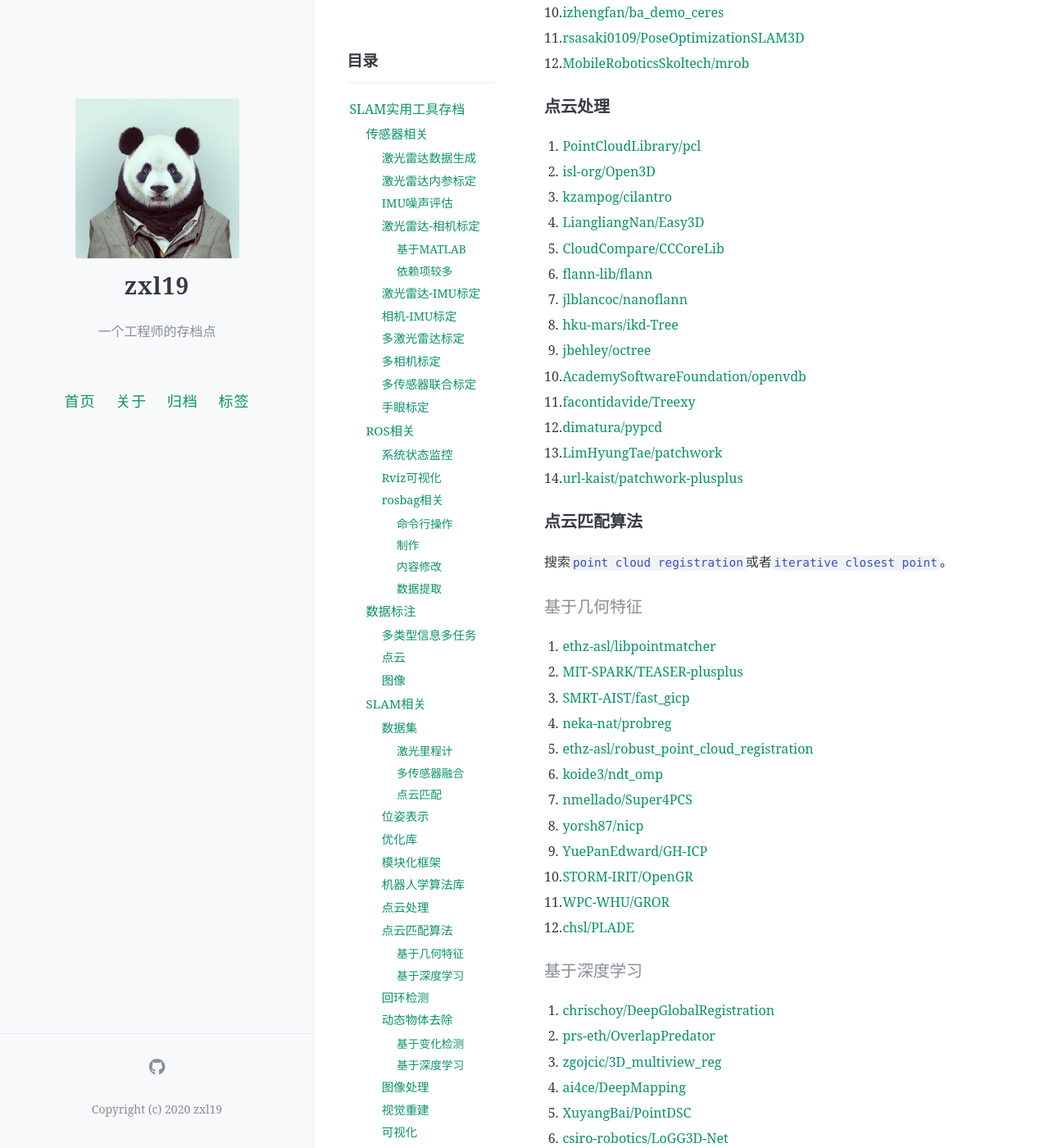
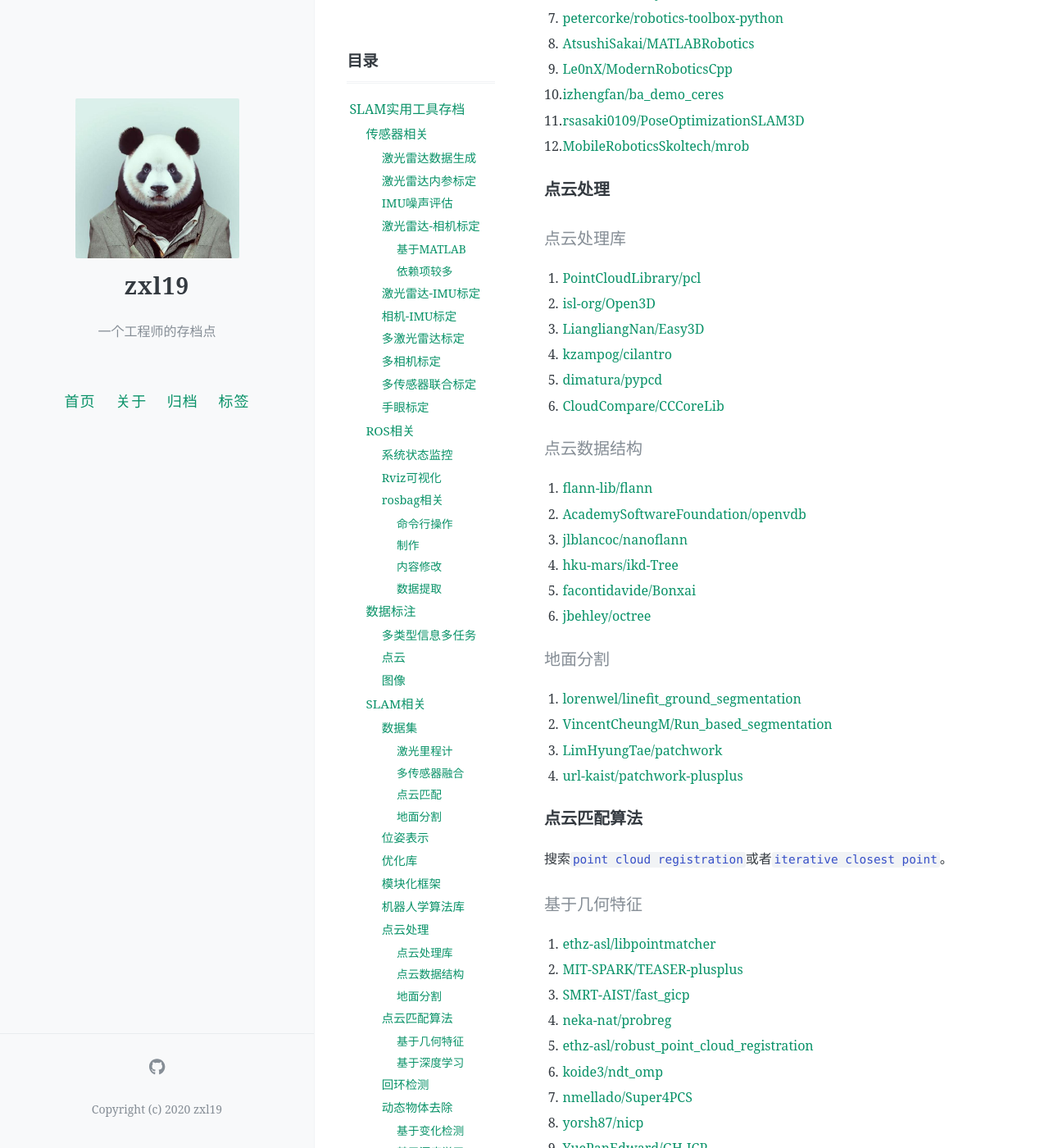
Before and after one commit to zxl19/zxl19.github.io, a Jekyll site: the page built from _posts/2021-05-25-slam-tool.md, in a window 1280 px wide and 1400 px high, scrolled down 7114 px. Shown: the whole window at 82% size. Built offline with Jekyll 4.4.1, drawn with Linux system fonts in a browser that asks for light colours; comment, search, counter and statistics services are not loaded; some of the changed text lies outside the part shown.

Commit message:
Update 2021-05-25-slam-tool.md

```diff
--- a/_posts/2021-05-25-slam-tool.md
+++ b/_posts/2021-05-25-slam-tool.md
@@ -208,6 +208,10 @@ pinned: false
 5. [RESSO](https://3d.bk.tudelft.nl/liangliang/publications/2019/plade/resso.html)
 6. [The Stanford 3D Scanning Repository](https://graphics.stanford.edu/data/3Dscanrep/)
 
+#### 地面分割
+
+1. [url-kaist/Ground-Segmentation-Benchmark](https://github.com/url-kaist/Ground-Segmentation-Benchmark)
+
 ### 位姿表示
 
 1. [Eigen](http://eigen.tuxfamily.org/)
@@ -261,20 +265,30 @@ pinned: false
 
 ### 点云处理
 
+#### 点云处理库
+
 1. [PointCloudLibrary/pcl](https://github.com/PointCloudLibrary/pcl)
 2. [isl-org/Open3D](https://github.com/isl-org/Open3D)
-3. [kzampog/cilantro](https://github.com/kzampog/cilantro)
-4. [LiangliangNan/Easy3D](https://github.com/LiangliangNan/Easy3D)
-5. [CloudCompare/CCCoreLib](https://github.com/CloudCompare/CCCoreLib)
-6. [flann-lib/flann](https://github.com/flann-lib/flann)
-7. [jlblancoc/nanoflann](https://github.com/jlblancoc/nanoflann)
-8. [hku-mars/ikd-Tree](https://github.com/hku-mars/ikd-Tree)
-9. [jbehley/octree](https://github.com/jbehley/octree)
-10. [AcademySoftwareFoundation/openvdb](https://github.com/AcademySoftwareFoundation/openvdb)
-11. [facontidavide/Treexy](https://github.com/facontidavide/Treexy)
-12. [dimatura/pypcd](https://github.com/dimatura/pypcd)
-13. [LimHyungTae/patchwork](https://github.com/LimHyungTae/patchwork)
-14. [url-kaist/patchwork-plusplus](https://github.com/url-kaist/patchwork-plusplus)
+3. [LiangliangNan/Easy3D](https://github.com/LiangliangNan/Easy3D)
+4. [kzampog/cilantro](https://github.com/kzampog/cilantro)
+5. [dimatura/pypcd](https://github.com/dimatura/pypcd)
+6. [CloudCompare/CCCoreLib](https://github.com/CloudCompare/CCCoreLib)
+
+#### 点云数据结构
+
+1. [flann-lib/flann](https://github.com/flann-lib/flann)
+2. [AcademySoftwareFoundation/openvdb](https://github.com/AcademySoftwareFoundation/openvdb)
+3. [jlblancoc/nanoflann](https://github.com/jlblancoc/nanoflann)
+4. [hku-mars/ikd-Tree](https://github.com/hku-mars/ikd-Tree)
+5. [facontidavide/Bonxai](https://github.com/facontidavide/Bonxai)
+6. [jbehley/octree](https://github.com/jbehley/octree)
+
+#### 地面分割
+
+1. [lorenwel/linefit_ground_segmentation](https://github.com/lorenwel/linefit_ground_segmentation)
+2. [VincentCheungM/Run_based_segmentation](https://github.com/VincentCheungM/Run_based_segmentation)
+3. [LimHyungTae/patchwork](https://github.com/LimHyungTae/patchwork)
+4. [url-kaist/patchwork-plusplus](https://github.com/url-kaist/patchwork-plusplus)
 
 ### 点云匹配算法
 
```
